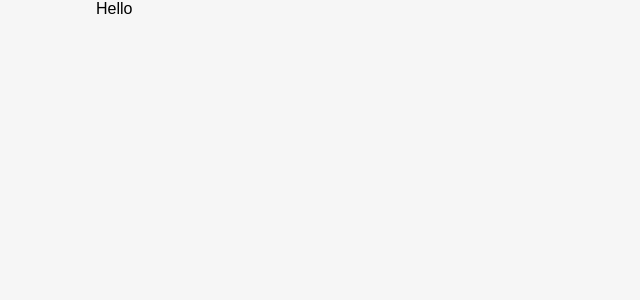
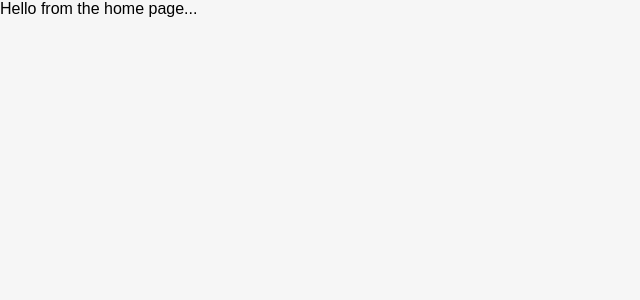
Before and after one commit to bobshadow66/practice, a React (Create React App) app: page / in a window 1280 px wide. Shown: the top 300 px of the page, without its empty margins (0-640 px from the left). Built offline with nearby package versions, Linux system fonts and the light colour scheme; a web font is replaced by a local one.

Commit message:
- Clean up.

```diff
--- a/src/App.js
+++ b/src/App.js
@@ -1,8 +1,10 @@
 import './App.css';
+
+import Home from './Components/Home'
 
 function App() {
   return (
-    <div className="App">Hello</div>
+    <Home />
   );
 }
 
--- /dev/null
+++ b/src/Components/Home.js
@@ -0,0 +1,14 @@
+import React from 'react';
+//import Navbar from "./Navbar.js";
+
+const Home = () => {
+    // javascript here.
+    return (
+      <div className="home-container">
+      {/*<Navbar />*/}
+          Hello from the home page...
+      </div>
+    );
+};
+
+export default Home;
--- a/public/Componets/Navbar.js
+++ b/src/Components/Navbar.js
@@ -1,5 +1,5 @@
 import React, { useState } from "react";
-import Logo from "../Assets/Logo.svg";
+//import Logo from "../Assets/Logo.svg";
 import { BsCart2 } from "react-icons/bs";
 import { HiOutlineBars3 } from "react-icons/hi";
 import {
@@ -19,6 +19,7 @@ import ShoppingCartRoundedIcon from "@mui/icons-material/ShoppingCartRounded";
 
 const Navbar = () => {
   const [openMenu, setOpenMenu] = useState(false);
+
   const menuOptions = [
     {
       text: "Home",
@@ -45,7 +46,7 @@ const Navbar = () => {
   return (
     <nav>
       <div className="nav-logo-container">
-        <img src={Logo} alt="Logo" />
+    {/*<img src={Logo} alt="Logo" />*/}
       </div>
       <div className="navbar-links-container">
         <a href="#home">Home</a>
```
Also changed, not shown: public/Componets/Home.js (deleted, +0 -12 lines).
